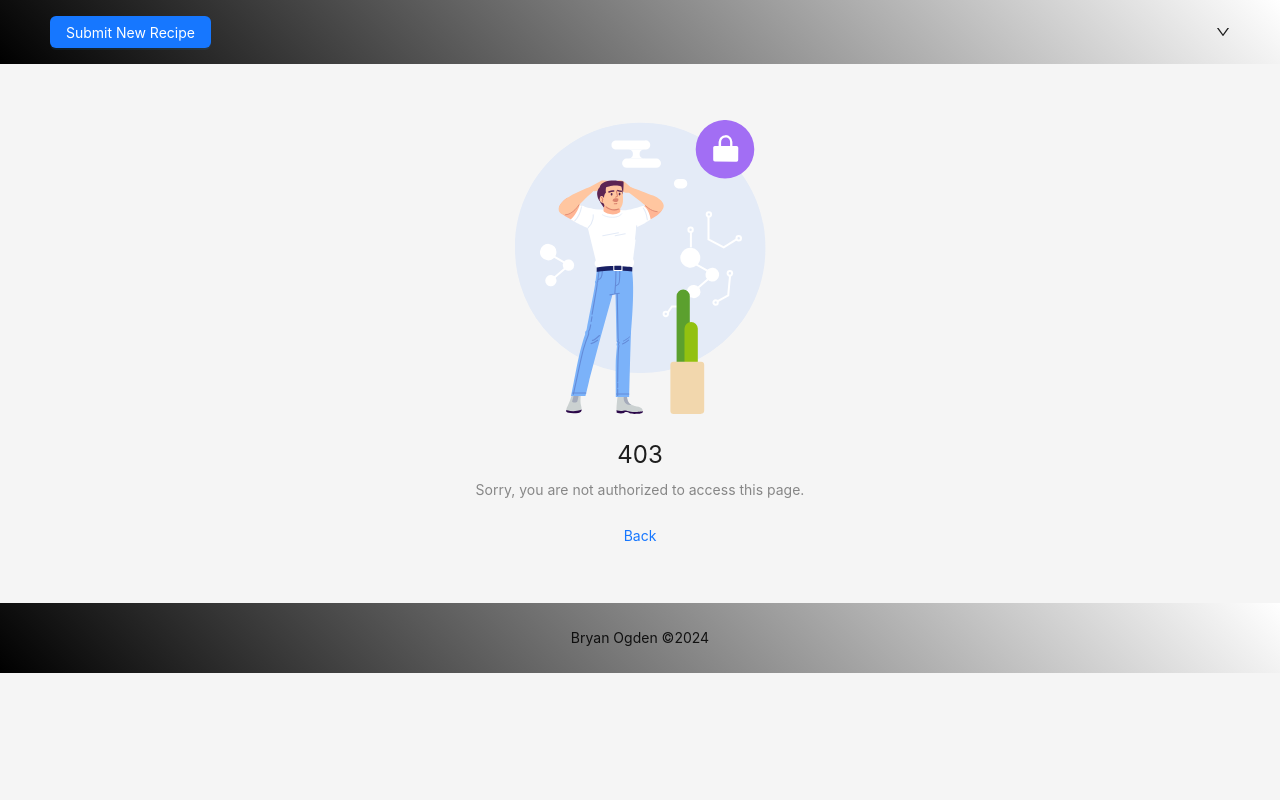
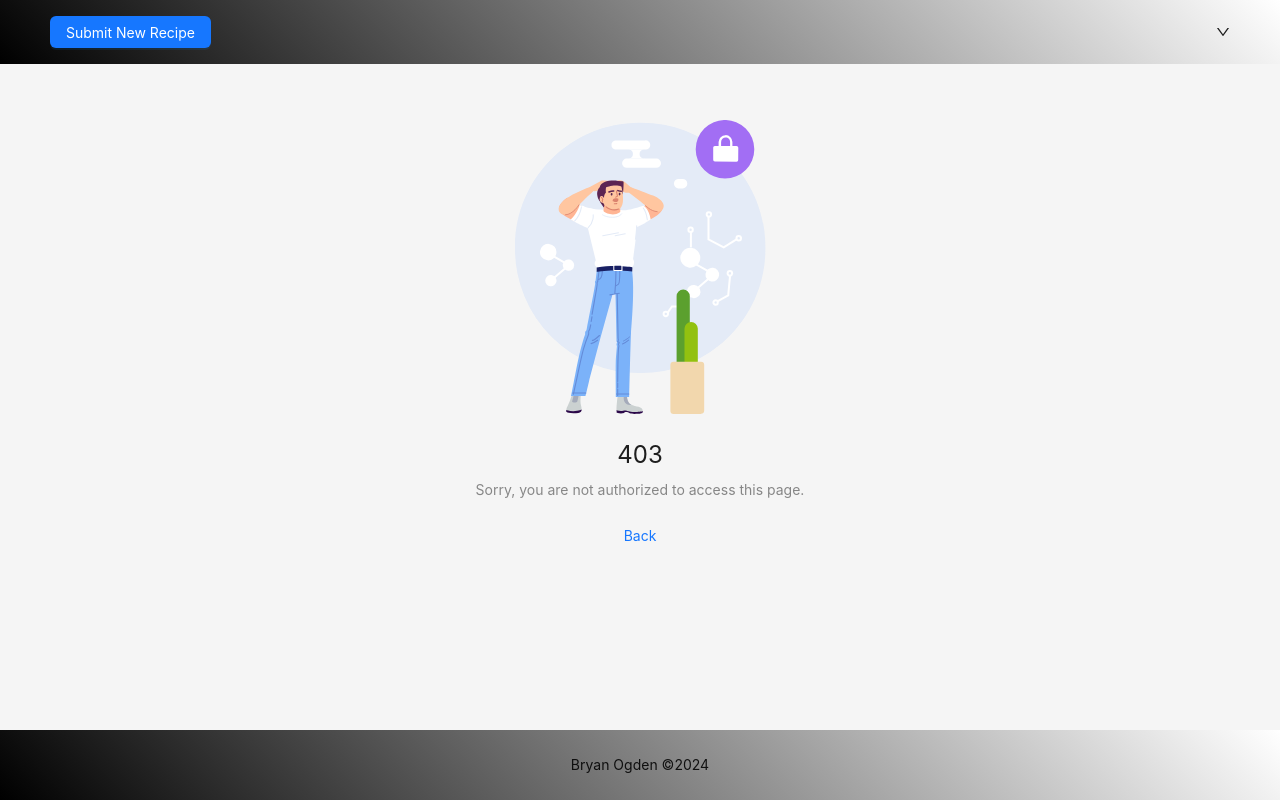
Before and after one commit to bryanonyc/recipes-app, a React (Create React App) app: page /recipes/1/edit in a window 1280 px wide. Built offline with nearby package versions, Linux system fonts and the light colour scheme; no server answers.

Commit message:
Make ant design Layout component take up the page height

```diff
--- a/src/App.css
+++ b/src/App.css
@@ -188,6 +188,10 @@ body {
   max-width: 200px;
 }
 
+.app-layout {
+  min-height: 100vh;
+}
+
 .app-layout-header {
   position: sticky;
   top: 0px;
--- a/src/components/AppLayout.tsx
+++ b/src/components/AppLayout.tsx
@@ -17,7 +17,8 @@ const AppLayout = (props: Props) => {
     };
 
     return (
-        <Layout>
+        <div className='app-layout-container'>
+            <Layout className='app-layout'>
                 <Header className='app-layout-header'>
                     <Button type='primary' onClick={gotoNewRecipe}>Submit New Recipe</Button>
                     <UserDropdown />
@@ -31,6 +32,7 @@ const AppLayout = (props: Props) => {
                     Bryan Ogden ©{new Date().getFullYear()}
                 </Footer>
             </Layout>
+        </div>
     );
 }
 
```
Lines whose indentation alone changed are shown as unchanged.
